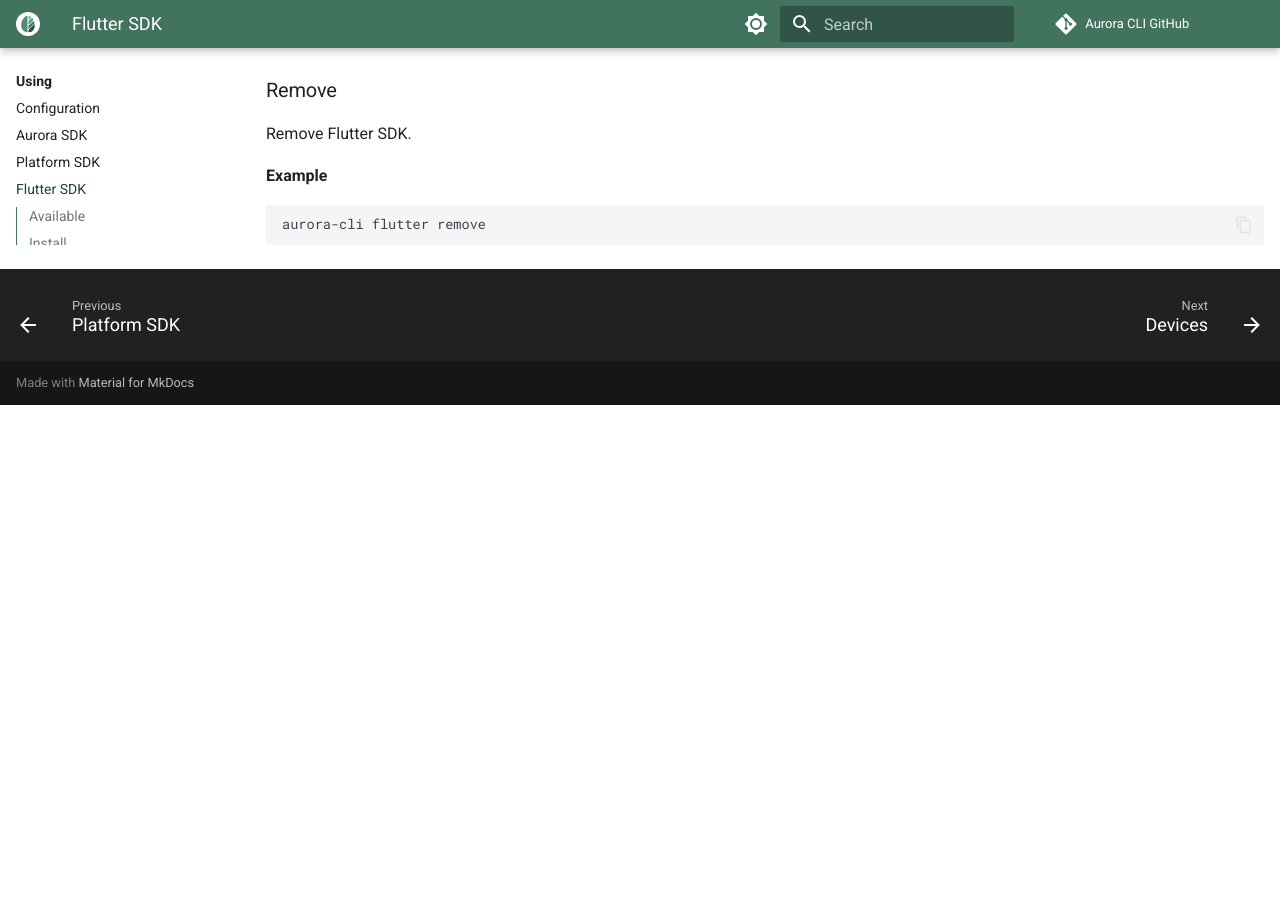
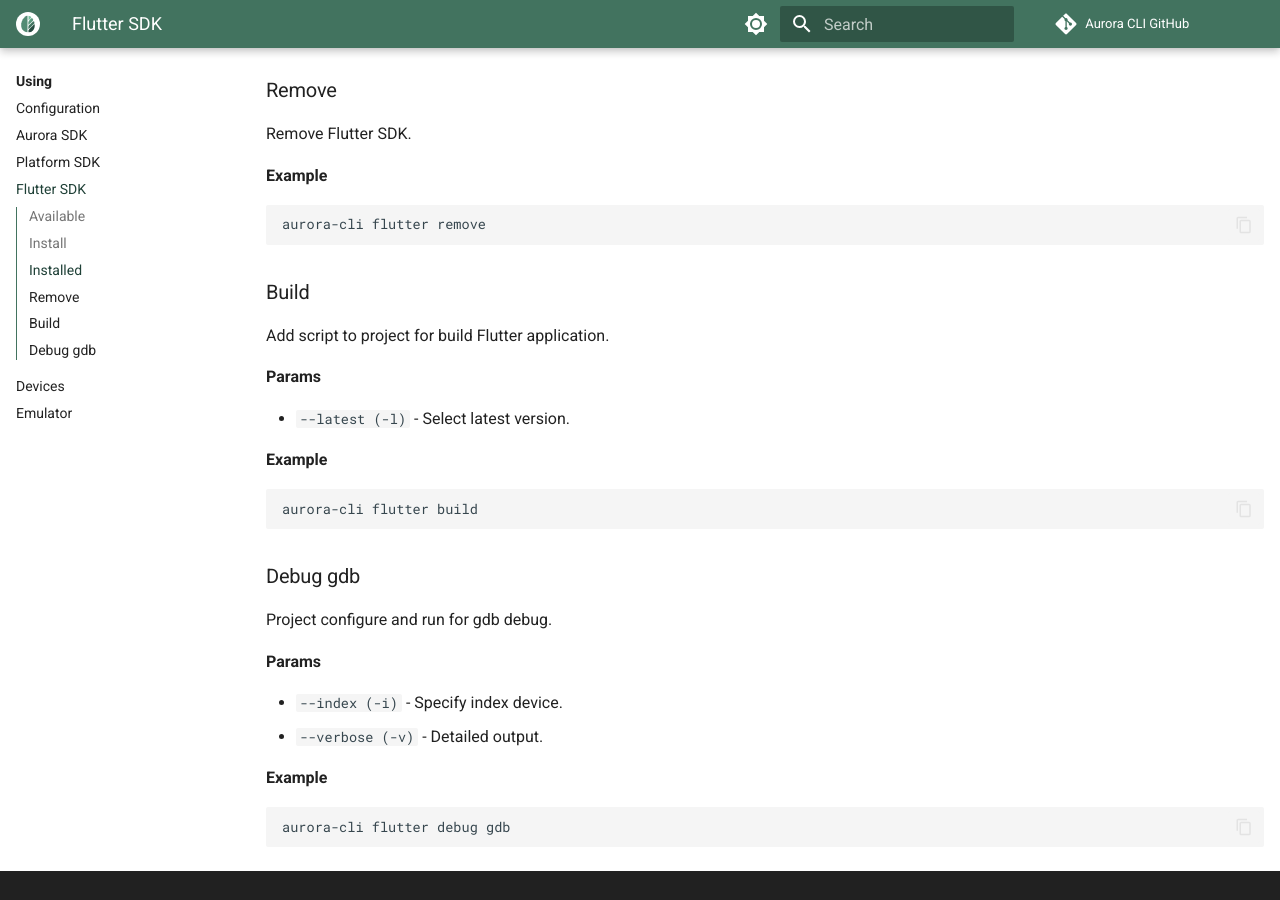
Before and after one commit to keygenqt/aurora-cli, an MkDocs documentation site: the page built from docs/using/flutter.md, in a window 1280 px wide and 900 px high, scrolled down 839 px. Built offline with MkDocs 1.6.1 and Material for MkDocs 9.7.7, drawn with Linux system fonts in a browser that asks for light colours; comment, search, counter and statistics services are not loaded; before the commit the page ends 1244 px from its top, so only the background shows below that.

Commit message:
[change] Update documentation.

````diff
--- a/docs/using/flutter.md
+++ b/docs/using/flutter.md
@@ -43,3 +43,32 @@
 ```shell
 aurora-cli flutter remove
 ```
+
+### Build
+
+Add script to project for build Flutter application.
+
+**Params**
+
+* `--latest (-l)` - Select latest version.
+
+**Example**
+
+```shell
+aurora-cli flutter build
+```
+
+### Debug gdb
+
+Project configure and run for gdb debug.
+
+**Params**
+
+* `--index (-i)` - Specify index device.
+* `--verbose (-v)` - Detailed output.
+
+**Example**
+
+```shell
+aurora-cli flutter debug gdb
+```
````
Also changed, not shown: docs/using/emulator.md (+15 -0 lines), 3 other files.
